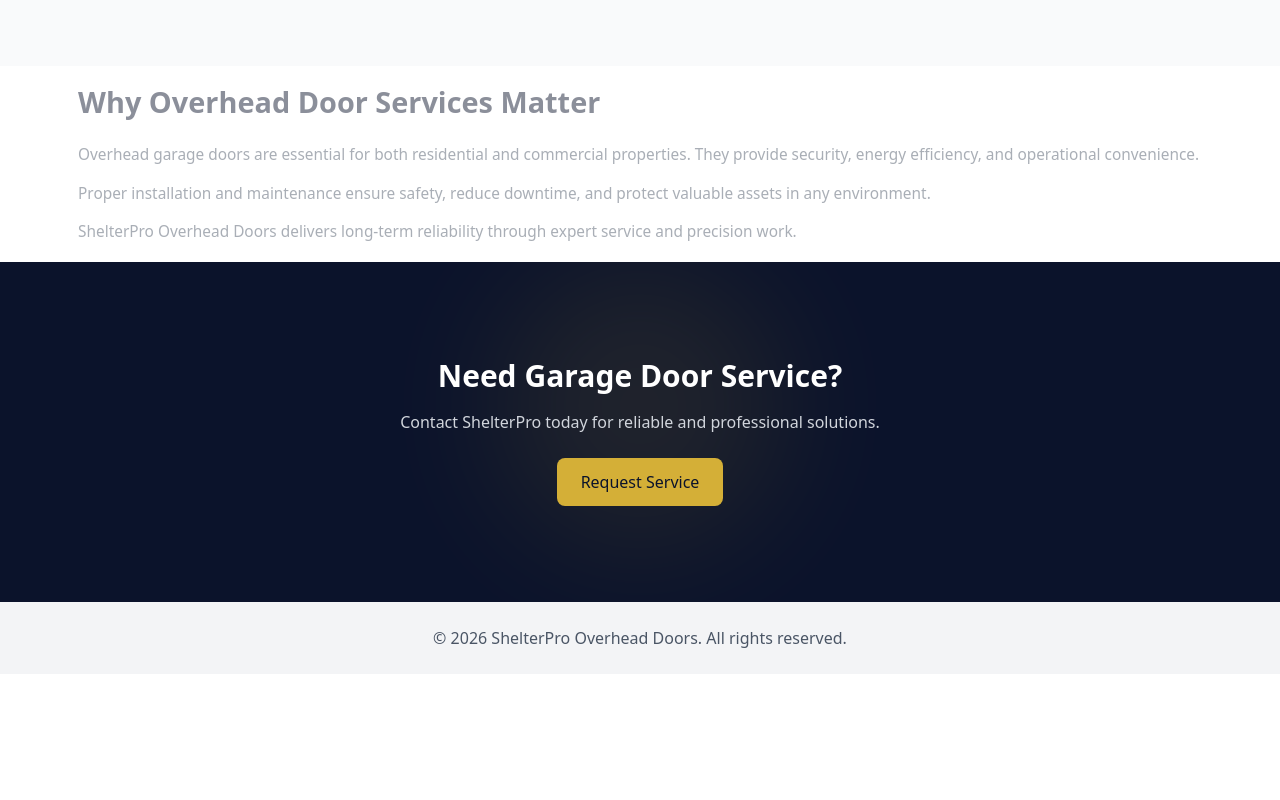
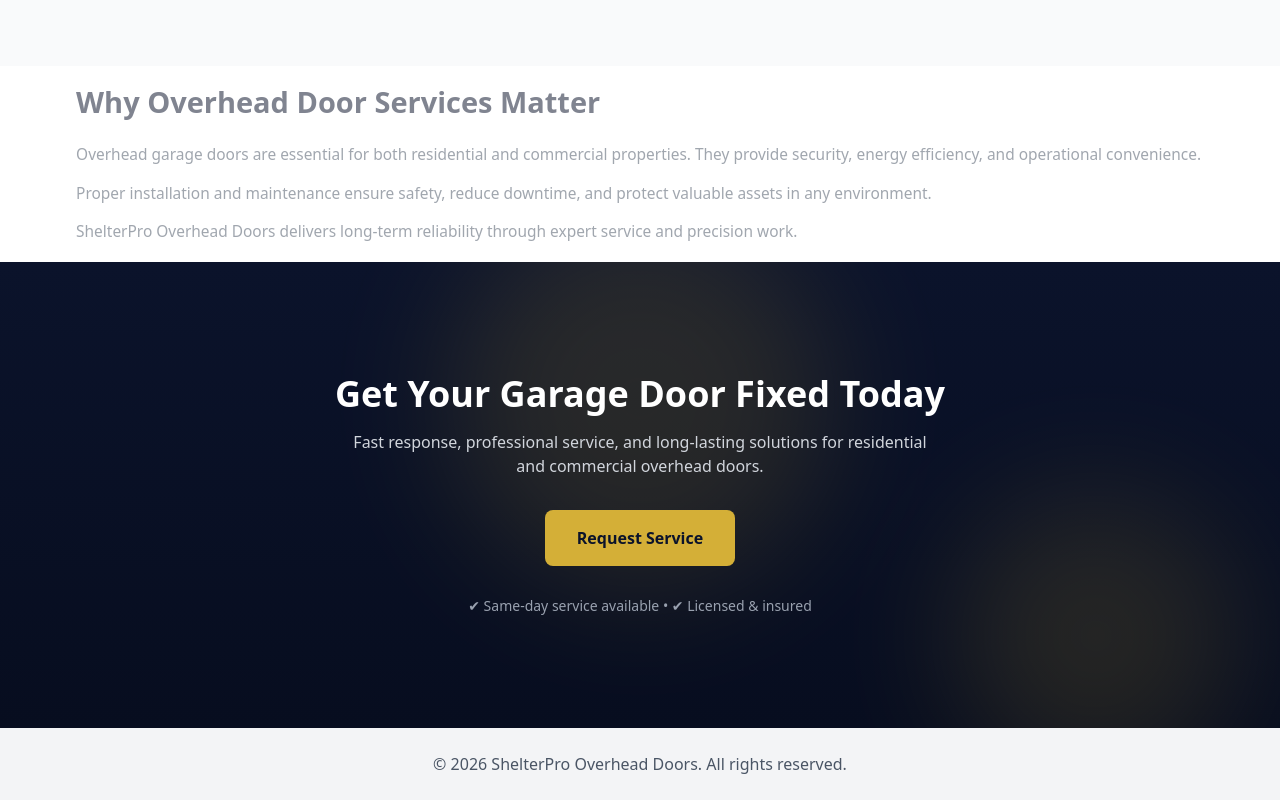
Before and after one commit to amoresmateo175/shelterpro-overheaddoors, a Next.js app: page / in a window 1280 px wide. Shown: the part 937-1737 px from the top of the page. Before the commit the page ends 1611 px from the top, so only its background shows below. Built offline with nearby package versions, Linux system fonts and the light colour scheme.

Commit message:
CTA Section animations upgraded

```diff
--- a/src/components/CTA.tsx
+++ b/src/components/CTA.tsx
@@ -4,32 +4,84 @@ import { motion } from "framer-motion";
 
 export default function CTA() {
   return (
-    <section className="bg-[var(--navy)] text-white py-20 text-center relative overflow-hidden">
+    <section className="relative overflow-hidden py-24 bg-[var(--navy)] text-white text-center">
 
-      {/* floating glow */}
+      {/* Background subtle gradient */}
+      <div className="absolute inset-0 bg-gradient-to-b from-[var(--navy)] to-[#070d1f]" />
+
+      {/* Floating gold glow (layer 1) */}
       <motion.div
-        animate={{ y: [0, -20, 0] }}
-        transition={{ duration: 6, repeat: Infinity }}
-        className="absolute w-72 h-72 bg-[var(--gold)] opacity-10 rounded-full blur-3xl top-0 left-1/2 -translate-x-1/2"
+        animate={{ y: [0, -30, 0], opacity: [0.12, 0.25, 0.12] }}
+        transition={{ duration: 7, repeat: Infinity }}
+        className="absolute w-96 h-96 bg-[var(--gold)] rounded-full blur-3xl top-[-50px] left-1/2 -translate-x-1/2"
+      />
+
+      {/* Secondary glow (adds depth) */}
+      <motion.div
+        animate={{ y: [0, 20, 0], opacity: [0.08, 0.18, 0.08] }}
+        transition={{ duration: 9, repeat: Infinity }}
+        className="absolute w-72 h-72 bg-[var(--gold)] rounded-full blur-3xl bottom-[-40px] right-10"
       />
 
       <div className="container relative">
-        <h2 className="text-3xl font-bold mb-4">
-          Need Garage Door Service?
-        </h2>
 
-        <p className="mb-6 text-gray-300">
-          Contact ShelterPro today for reliable and professional solutions.
-        </p>
+        {/* Heading */}
+        <motion.h2
+          initial={{ opacity: 0, y: 50 }}
+          whileInView={{ opacity: 1, y: 0 }}
+          transition={{ duration: 0.6 }}
+          viewport={{ once: true }}
+          className="text-3xl md:text-4xl font-bold mb-4"
+        >
+          Get Your Garage Door Fixed Today
+        </motion.h2>
 
+        {/* Subtext (más persuasivo) */}
+        <motion.p
+          initial={{ opacity: 0, y: 40 }}
+          whileInView={{ opacity: 1, y: 0 }}
+          transition={{ delay: 0.2 }}
+          className="mb-8 text-gray-300 max-w-xl mx-auto"
+        >
+          Fast response, professional service, and long-lasting solutions for residential and commercial overhead doors.
+        </motion.p>
+
+        {/* CTA Button */}
         <motion.a
           href="#"
-          whileHover={{ scale: 1.1 }}
+          initial={{ opacity: 0, scale: 0.9 }}
+          whileInView={{ opacity: 1, scale: 1 }}
+          transition={{ delay: 0.4 }}
+          whileHover={{
+            scale: 1.08,
+            boxShadow: "0px 15px 40px rgba(212,175,55,0.35)",
+          }}
           whileTap={{ scale: 0.95 }}
-          className="btn-primary inline-block"
+          className="relative inline-block px-8 py-4 rounded-lg font-semibold text-[var(--navy)] bg-[var(--gold)] overflow-hidden"
         >
-          Request Service
+          {/* Shine effect */}
+          <motion.span
+            initial={{ x: "-100%" }}
+            whileHover={{ x: "200%" }}
+            transition={{ duration: 0.8 }}
+            className="absolute inset-0 bg-white/30 skew-x-[-20deg]"
+          />
+
+          <span className="relative z-10">
+            Request Service
+          </span>
         </motion.a>
+
+        {/* Trust signal */}
+        <motion.p
+          initial={{ opacity: 0 }}
+          whileInView={{ opacity: 1 }}
+          transition={{ delay: 0.6 }}
+          className="text-sm text-gray-400 mt-6"
+        >
+          ✔ Same-day service available • ✔ Licensed & insured
+        </motion.p>
+
       </div>
     </section>
   );
```
